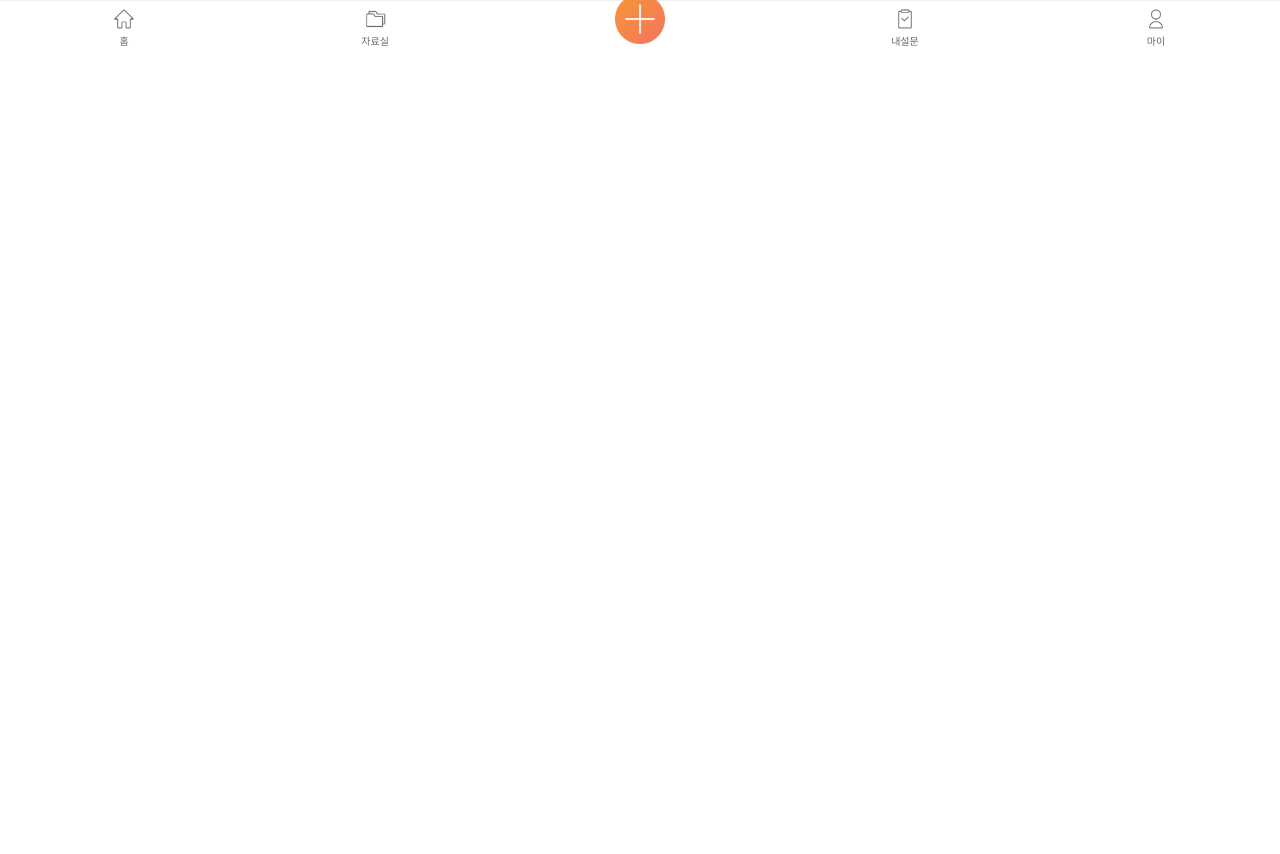
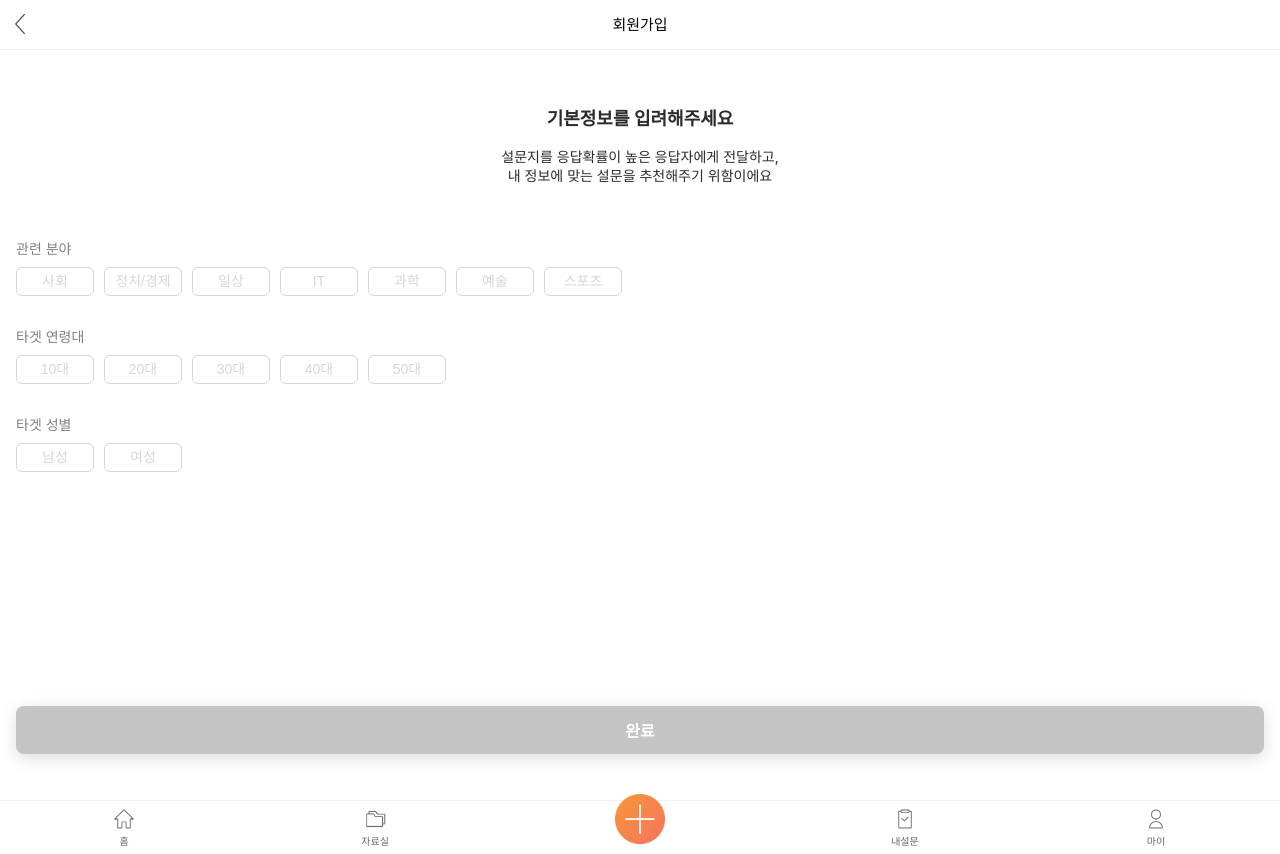
Before and after one commit to Lee-Seonghyun316/AnyVey, a React (Create React App) app in the folder app/: page /basic-info in a window 1280 px wide. Before the commit this address had no page. Before the commit the page ends 800 px from the top, so only its background shows below. Built offline with nearby package versions, Linux system fonts and the light colour scheme.

Commit message:
feat: basic info publishing (#8)
* style: add join header

* feat: ErrorMessage 공통 컴포넌트 분리

* style: add join ui/ux

* style: add email-auth ui/ux

* style: add BasicInfo ui/ux

* style: join 폴더 구조 변경

* feat: add header title props

```diff
--- a/app/src/App.tsx
+++ b/app/src/App.tsx
@@ -5,6 +5,8 @@ import { Routes, Route, useNavigate } from 'react-router-dom';
 import Reference from './features/reference/reference';
 import CreateSurvey from './features/createSurvey/createSurvey';
 import Login from './features/login/login';
+import BasicInfo from './features/join/basicInformation/BasicInfo';
+import Search from './features/reference/search/Search';
 import Join from './features/join/join';
 import EmailAuth from './features/emailAuth/EmailAuth';
 import BottomBar from 'features/bottomBar/bottomBar';
@@ -30,6 +32,10 @@ const App = function () {
         <Route path="create-survey" element={<CreateSurvey />} />
         <Route path="login" element={<Login />} />
         <Route path="join" element={<Join />} />
+        <Route path="email-auth" element={<EmailAuth />} />
+        <Route path="basic-info" element={<BasicInfo />} />
+        <Route path="search" element={<Search />} />
+        <Route path="join" element={<Join />} />
       </Routes>
       <Routes>
         <Route path="create-survey" />
--- a/app/src/features/header/header.tsx
+++ b/app/src/features/header/header.tsx
@@ -7,13 +7,14 @@ import backImage from '../../common/images/back.png';
 
 interface Props {
   path?: string;
+  title?: string;
 }
-const Header: React.FC<Props> = ({ path }) => (
+const Header: React.FC<Props> = ({ path, title }) => (
   <Wrap>
     {path === 'back&title' ? (
       <HeadCenterTitle>
         <Back />
-        <Title>회원가입</Title>
+        <Title>{title}</Title>
       </HeadCenterTitle>
     ) : (
       <Head>
--- /dev/null
+++ b/app/src/features/join/basicInformation/BasicInfo.tsx
@@ -0,0 +1,121 @@
+import React from 'react';
+import Header from '../../header/header';
+import BasicButton from '../../../common/components/BasicButton';
+import styled from 'styled-components';
+import { fields, targetAges, targetGender } from '../../../data/category';
+
+const BasicInfo = () => {
+  const fieldsExceptIrrelevant = fields.filter((item) => item !== '무관');
+  const ageExceptAll = targetAges.filter((item) => item !== '전체');
+  const genderExceptAll = targetGender.filter((item) => item !== '전체');
+  return (
+    <Wrap>
+      <Header path="back&title" title="회원가입" />
+      <Content>
+        <Form>
+          <Explanation>
+            <ExplanationText>기본정보를 입려해주세요</ExplanationText>
+            <DesText>
+              설문지를 응답확률이 높은 응답자에게 전달하고,
+              <br />내 정보에 맞는 설문을 추천해주기 위함이에요
+            </DesText>
+          </Explanation>
+          <Title>관련 분야</Title>
+          <ButtonContainer>
+            {fieldsExceptIrrelevant.map((item) => (
+              <Button key={item}>{item}</Button>
+            ))}
+          </ButtonContainer>
+          <Title>타겟 연령대</Title>
+          <ButtonContainer>
+            {ageExceptAll.map((item) => (
+              <Button key={item}>{item}</Button>
+            ))}
+          </ButtonContainer>
+          <Title>타겟 성별</Title>
+          <ButtonContainer>
+            {genderExceptAll.map((item) => (
+              <Button key={item}>{item}</Button>
+            ))}
+          </ButtonContainer>
+        </Form>
+        <BasicButtonContainer>
+          <BasicButton text="완료" disable={false} />
+        </BasicButtonContainer>
+      </Content>
+    </Wrap>
+  );
+};
+
+export default BasicInfo;
+
+const Wrap = styled.section``;
+
+const Content = styled.div`
+  display: flex;
+  flex-direction: column;
+  justify-content: space-between;
+  height: calc(100vh - 50px);
+`;
+
+const Form = styled.div`
+  display: flex;
+  flex-direction: column;
+`;
+
+const Explanation = styled.div`
+  height: 190px;
+  display: flex;
+  flex-direction: column;
+  justify-content: center;
+  align-items: center;
+`;
+
+const ExplanationText = styled.span`
+  font-weight: 600;
+  font-size: 18px;
+  line-height: 25px;
+  color: #2b2b2b;
+  margin-bottom: 16px;
+`;
+
+const DesText = styled.span`
+  font-weight: normal;
+  font-size: 14px;
+  line-height: 19px;
+  text-align: center;
+  color: #2b2b2b;
+`;
+
+const BasicButtonContainer = styled.div`
+  margin-bottom: 46px;
+  display: flex;
+  flex-direction: column;
+  padding: 0 16px;
+`;
+
+const Title = styled.h2`
+  font-weight: 500;
+  font-size: 14px;
+  line-height: 19px;
+  color: #818181;
+  margin: 0 16px 3px 16px;
+`;
+const ButtonContainer = styled.div`
+  margin: 0 11px 27px 11px;
+  display: flex;
+  flex-wrap: wrap;
+`;
+const Button = styled.button`
+  font-style: normal;
+  font-weight: normal;
+  font-size: 14px;
+  line-height: 19px;
+  background: #ffffff;
+  border: 1px solid #d6d6d6;
+  border-radius: 6px;
+  color: #d6d6d6;
+  width: 78px;
+  height: 29px;
+  margin: 5px;
+`;
--- a/app/src/features/join/join.tsx
+++ b/app/src/features/join/join.tsx
@@ -15,7 +15,7 @@ const Join = () => {
 
   return (
     <Wrap>
-      <Header path="back&title" />
+      <Header path="back&title" title="회원가입" />
       <Content>
         <Form>
           <Explanation>
--- /dev/null
+++ b/app/src/features/reference/search/Search.tsx
@@ -0,0 +1,15 @@
+import React from 'react';
+import styled from 'styled-components';
+import Header from '../../header/header';
+
+const Search = () => {
+  return (
+    <Wrap>
+      <Header path="back&title" title="검색결과" />
+    </Wrap>
+  );
+};
+
+export default Search;
+
+const Wrap = styled.section``;
```
Also changed, not shown: app/src/features/join/emailAuth/EmailAuth.tsx (added, +104 -0 lines).
